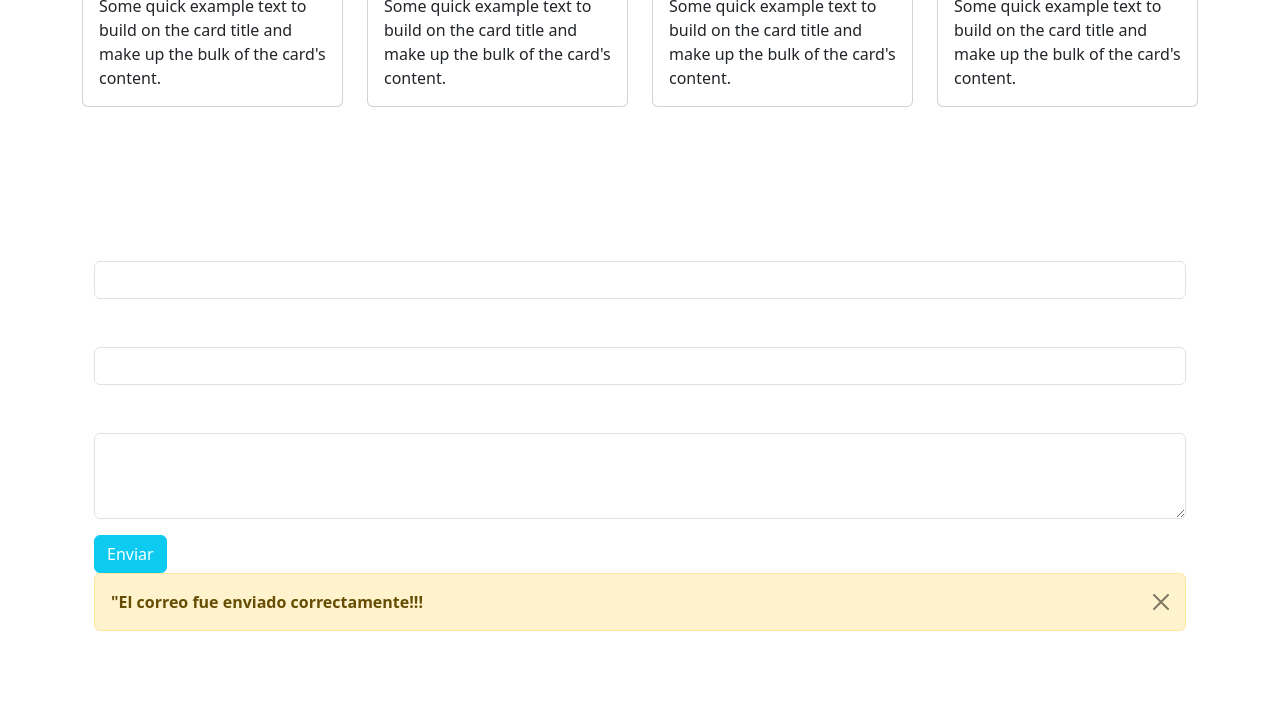
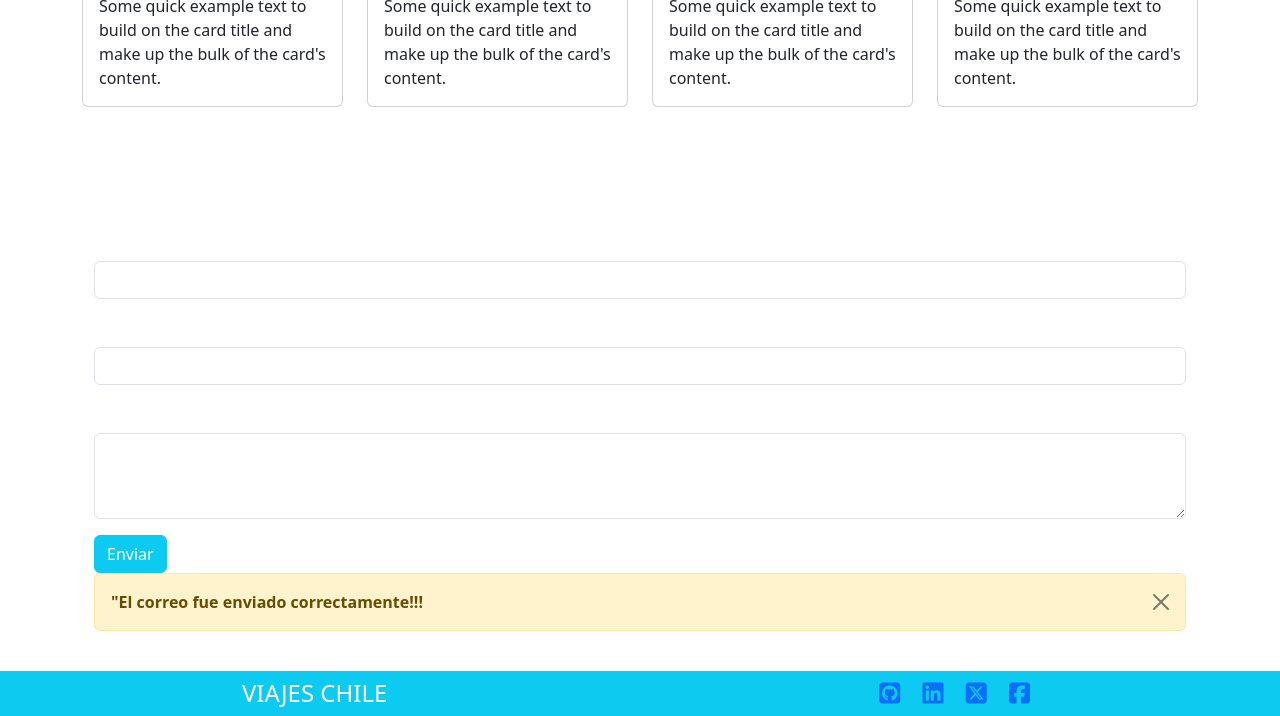
Before and after one commit to MasterMindsIT/chileviajes, a plain HTML site: page index.html in a window 1280 px wide. Shown: the part 1654-2370 px from the top of the page. Before the commit the page ends 2325 px from the top, so only its background shows below. Drawn offline with nearby package versions, Linux system fonts and the light colour scheme.

Commit message:
footer completo

```diff
--- a/index.html
+++ b/index.html
@@ -291,6 +291,17 @@
             </div>
           </section>
         </main>
+        <footer
+      class="text-white bg-info d-flex align-items-center justify-content-around footer"
+    >
+      <h4 class="pt-2 roboto-regular">VIAJES CHILE</h4>
+      <h4 class="pt-2">
+        <a href="#"> <i class="fa-brands fa-square-github px-2"></i></a>
+        <a href="#"> <i class="fa-brands fa-linkedin px-2"></i></a>
+        <a href="#"><i class="fa-brands fa-square-x-twitter px-2"></i></a>
+        <a href="#"><i class="fa-brands fa-square-facebook px-2"></i></a>
+      </h4>
+    </footer>
 
     <!-- JS de bootstrap version 5.3.3-->
     <script
```
